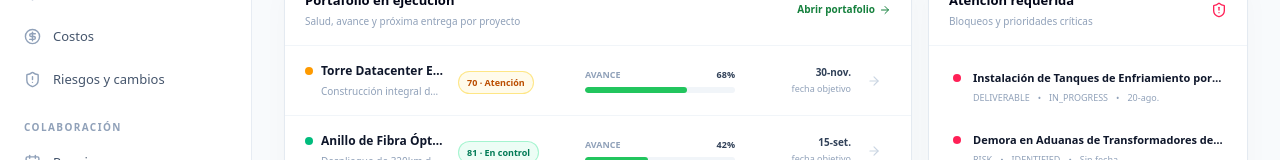
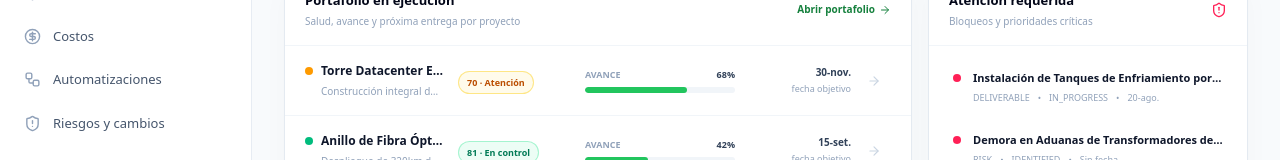
Before and after one commit to willyuceda10-alt/Nexus, a React (Vite) app: page / in a window 1280 px wide. Shown: the part 438-598 px from the top of the page. Built offline with nearby package versions, Linux system fonts and the light colour scheme; no server answers.

Commit message:
feat(web): add Automations to enterprise navigation

```diff
--- a/src/components/layout/Sidebar.tsx
+++ b/src/components/layout/Sidebar.tsx
@@ -14,6 +14,7 @@ import {
   Settings2,
   ShieldAlert,
   UsersRound,
+  Workflow,
 } from 'lucide-react';
 import { useNexus } from '../../context/NexusContext';
 import { BRAND } from '../../config/brand';
@@ -51,6 +52,7 @@ export const Sidebar: React.FC = () => {
     { id: 'resources', label: 'Recursos y capacidad', icon: UsersRound },
     { id: 'materials', label: 'Materiales', icon: PackageSearch },
     { id: 'costs', label: 'Costos', icon: CircleDollarSign },
+    { id: 'automations', label: 'Automatizaciones', icon: Workflow },
     { id: 'governance', label: 'Riesgos y cambios', icon: ShieldAlert },
   ];
 
```
